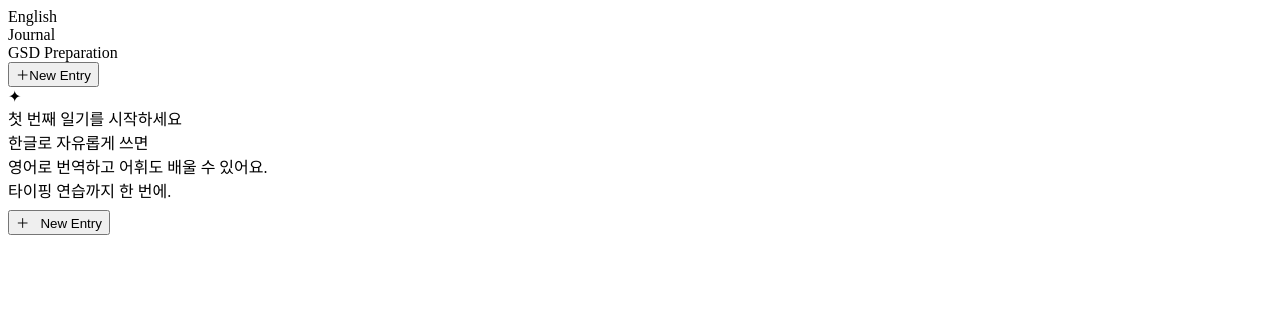
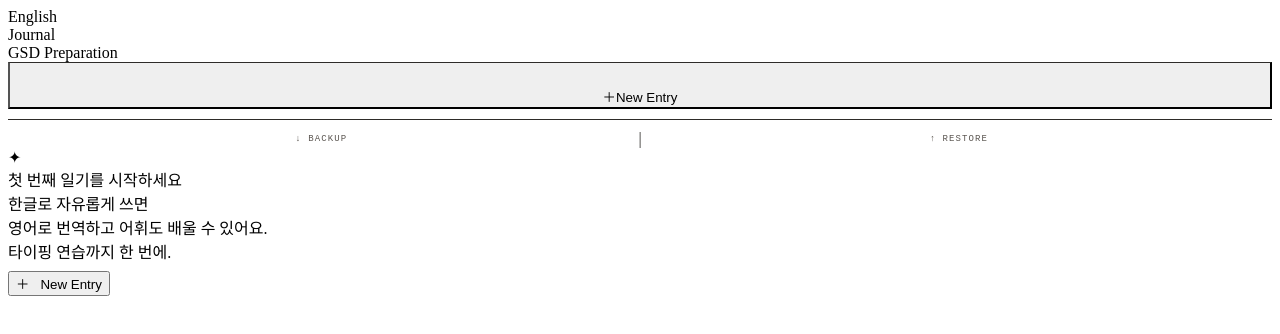
Before and after one commit to heegyu-kim/english-journal, a Next.js app: page / in a window 1280 px wide. Shown: the top 334 px of the page. Built offline with nearby package versions, Linux system fonts and the light colour scheme.

Commit message:
Update index.js

```diff
--- a/pages/index.js
+++ b/pages/index.js
@@ -42,7 +42,7 @@ function PrintSheet({ entry }) {
 }
 
 // ── Sidebar ───────────────────────────────────────────────────────────────────
-function Sidebar({ entries, selectedId, onSelect, onNew }) {
+function Sidebar({ entries, selectedId, onSelect, onNew, onExport, onImport }) {
   return (
     <div className="sidebar">
       <div className="sidebar-logo">English<br />Journal</div>
@@ -62,10 +62,25 @@ function Sidebar({ entries, selectedId, onSelect, onNew }) {
           </div>
         </>
       )}
-      <button className="new-btn" onClick={onNew} style={{marginTop: entries.length===0?'auto':'16px'}}>
-        <span className="new-btn-icon">＋</span>
-        New Entry
-      </button>
+      <div style={{marginTop:'auto', display:'flex', flexDirection:'column'}}>
+        <button className="new-btn" onClick={onNew} style={{paddingTop:'24px', borderTop:'1px solid #2E2C29', marginTop:'0'}}>
+          <span className="new-btn-icon">＋</span>
+          New Entry
+        </button>
+        <div style={{display:'flex', alignItems:'center', borderTop:'1px solid #2E2C29', marginTop:'10px', paddingTop:'10px', gap:'4px'}}>
+          <button onClick={onExport}
+            style={{flex:1, background:'none', border:'none', cursor:'pointer', fontFamily:"'JetBrains Mono',monospace", fontSize:'9px', letterSpacing:'0.12em', textTransform:'uppercase', color:'#5A5550', padding:'4px 0', textAlign:'center', transition:'color 0.15s'}}
+            onMouseEnter={e=>e.currentTarget.style.color='#C8C4BC'} onMouseLeave={e=>e.currentTarget.style.color='#5A5550'}>
+            ↓ Backup
+          </button>
+          <span style={{color:'#2E2C29'}}>|</span>
+          <label style={{flex:1, cursor:'pointer', fontFamily:"'JetBrains Mono',monospace", fontSize:'9px', letterSpacing:'0.12em', textTransform:'uppercase', color:'#5A5550', padding:'4px 0', textAlign:'center', transition:'color 0.15s'}}
+            onMouseEnter={e=>e.currentTarget.style.color='#C8C4BC'} onMouseLeave={e=>e.currentTarget.style.color='#5A5550'}>
+            ↑ Restore
+            <input type="file" accept=".json" onChange={onImport} style={{display:'none'}} />
+          </label>
+        </div>
+      </div>
     </div>
   );
 }
@@ -409,6 +424,38 @@ export default function Home() {
     setView(updated.length>0 ? 'entry' : 'empty');
   };
 
+  // 백업 — JSON 파일로 다운로드
+  const handleExport = () => {
+    const json = JSON.stringify(entries, null, 2);
+    const blob = new Blob([json], {type:'application/json'});
+    const url = URL.createObjectURL(blob);
+    const a = document.createElement('a');
+    a.href = url;
+    a.download = `english-journal-backup-${todayStr()}.json`;
+    a.click();
+    URL.revokeObjectURL(url);
+  };
+
+  // 복원 — JSON 파일에서 불러오기
+  const handleImport = (e) => {
+    const file = e.target.files?.[0];
+    if (!file) return;
+    const reader = new FileReader();
+    reader.onload = (ev) => {
+      try {
+        const list = JSON.parse(ev.target.result);
+        if (!Array.isArray(list)) throw new Error('Invalid format');
+        persist(list);
+        if (list.length > 0) { setSelected(list[list.length-1]); setView('entry'); }
+        alert(`${list.length}개의 일기를 불러왔습니다.`);
+      } catch {
+        alert('파일을 불러오지 못했습니다. 올바른 백업 파일인지 확인해주세요.');
+      }
+    };
+    reader.readAsText(file);
+    e.target.value = '';
+  };
+
   if (!ready) return null;
 
   return (
@@ -423,7 +470,9 @@ export default function Home() {
       <div className="app">
         <Sidebar entries={entries} selectedId={selected?.id}
           onSelect={e=>{setSelected(e);setView('entry');}}
-          onNew={()=>{setSelected(null);setView('write');}} />
+          onNew={()=>{setSelected(null);setView('write');}}
+          onExport={handleExport}
+          onImport={handleImport} />
 
         {view==='empty' && <div className="main"><EmptyState onNew={()=>setView('write')} /></div>}
 
```
